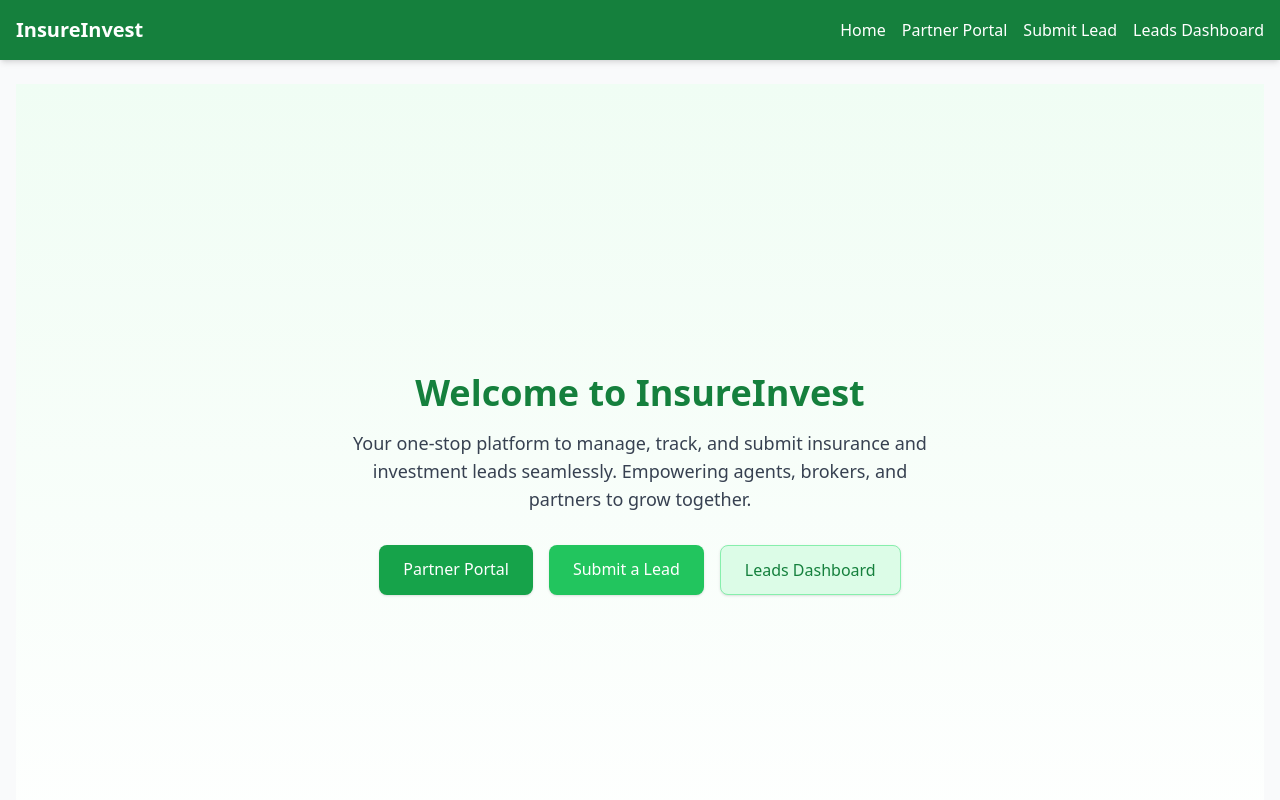
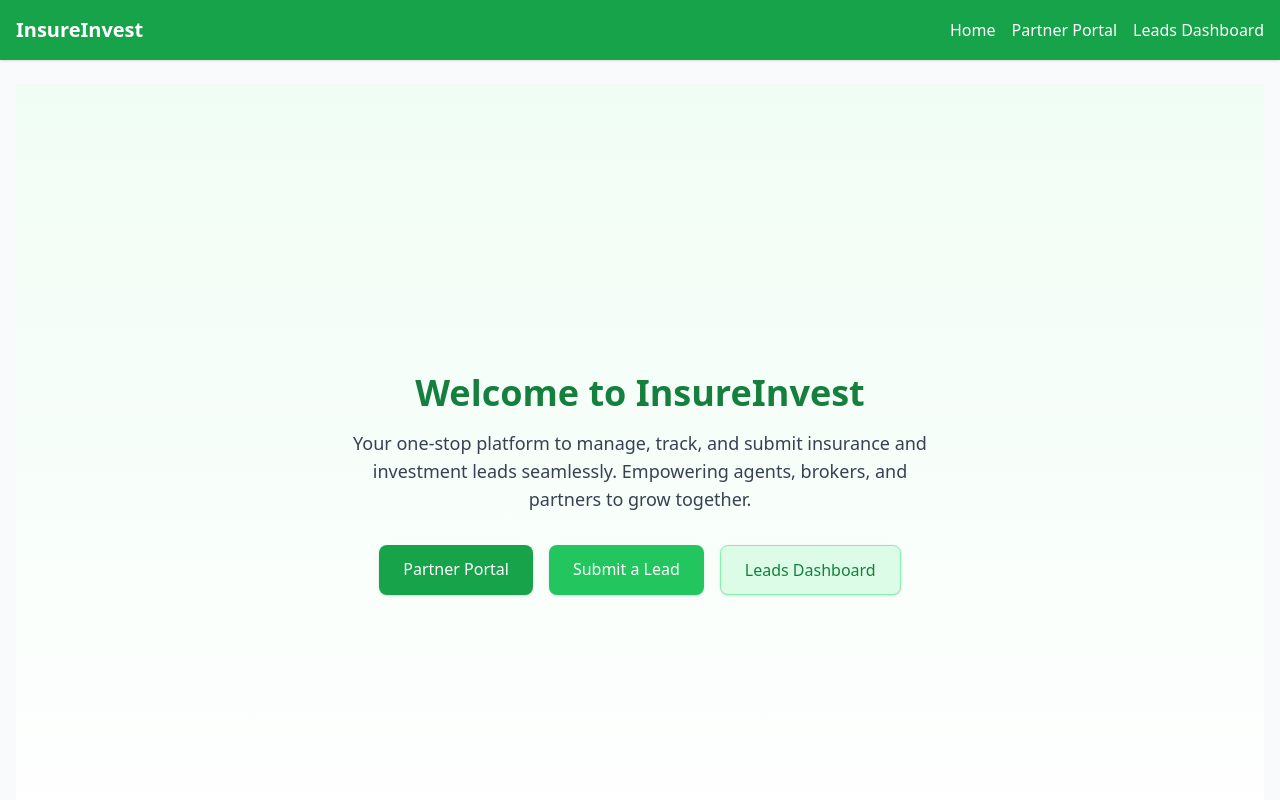
Before and after one commit to ew-prog/insure-invest-frontend, a React (Vite) app: page / in a window 1280 px wide. Shown: the top 800 px of the page. Built offline with nearby package versions, Linux system fonts and the light colour scheme.

Commit message:
Update Navbar.jsx

```diff
--- a/src/Navbar.jsx
+++ b/src/Navbar.jsx
@@ -1,25 +1,27 @@
-// src/Navbar.jsx
-import React from 'react'
+import React, { useState } from 'react'
 import { Link } from 'react-router-dom'
 
 function Navbar() {
+  const [isOpen, setIsOpen] = useState(false)
+
   return (
-    <nav className="bg-green-700 text-white p-4 shadow-md">
-      <div className="container mx-auto flex justify-between items-center">
-        <h1 className="text-xl font-bold">InsureInvest</h1>
-        <div className="space-x-4">
-          <Link to="/" className="hover:underline">
-            Home
-          </Link>
-          <Link to="/partner-portal" className="hover:underline">
-            Partner Portal
-          </Link>
-          <Link to="/submit-lead" className="hover:underline">
-            Submit Lead
-          </Link>
-          <Link to="/dashboard" className="hover:underline">
-            Leads Dashboard
-          </Link>
+    <nav className="bg-green-600 text-white shadow">
+      <div className="container mx-auto flex items-center justify-between p-4">
+        <h1 className="font-bold text-xl">InsureInvest</h1>
+
+        {/* Hamburger button for mobile */}
+        <button
+          className="sm:hidden block text-white focus:outline-none"
+          onClick={() => setIsOpen(!isOpen)}
+        >
+          {isOpen ? '✖' : '☰'}
+        </button>
+
+        {/* Navigation links */}
+        <div className={`sm:flex flex-col sm:flex-row gap-4 ${isOpen ? 'block' : 'hidden'} sm:block`}>
+          <Link to="/" className="hover:underline">Home</Link>
+          <Link to="/partner-portal" className="hover:underline">Partner Portal</Link>
+          <Link to="/dashboard" className="hover:underline">Leads Dashboard</Link>
         </div>
       </div>
     </nav>
```
